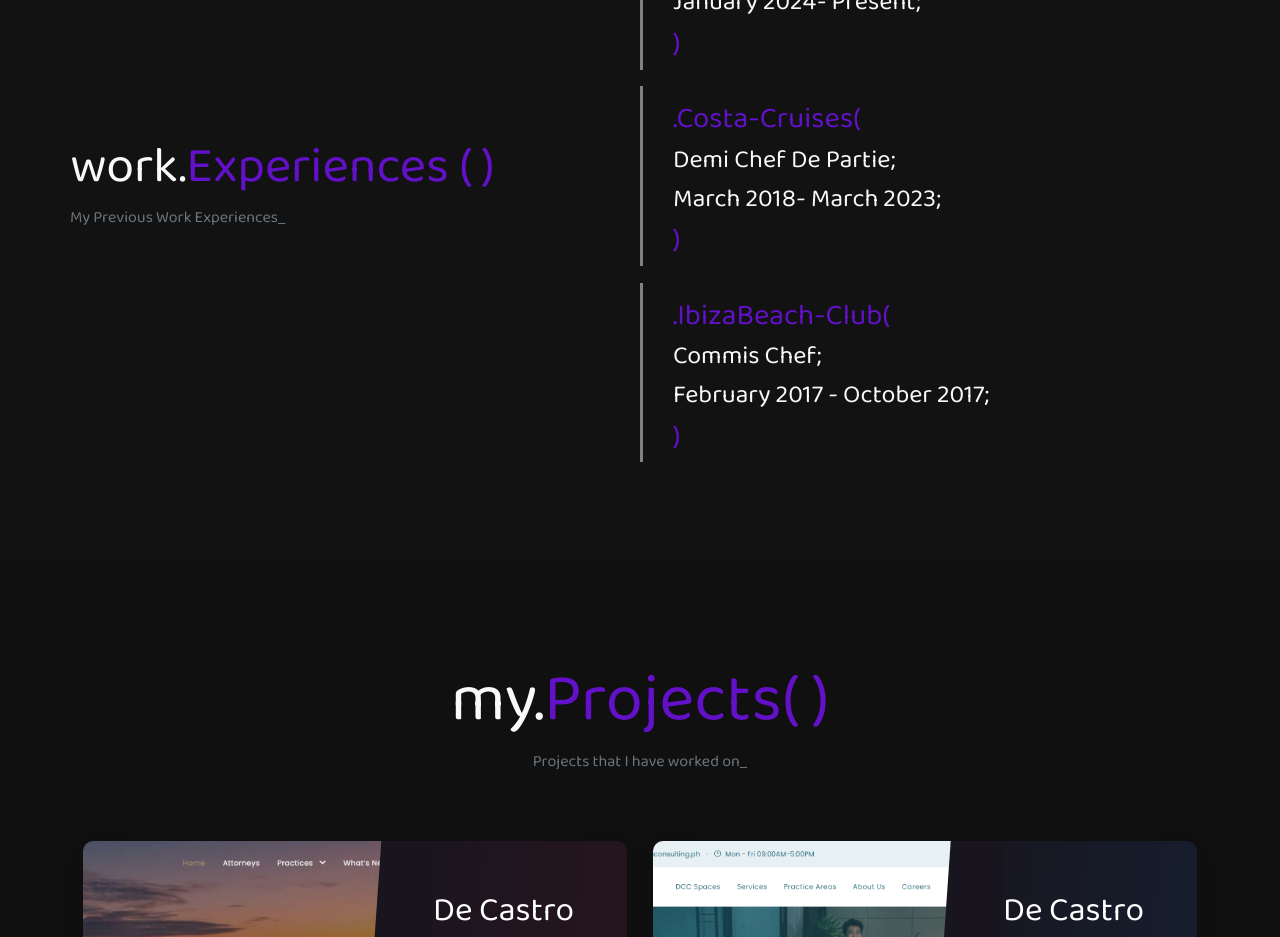
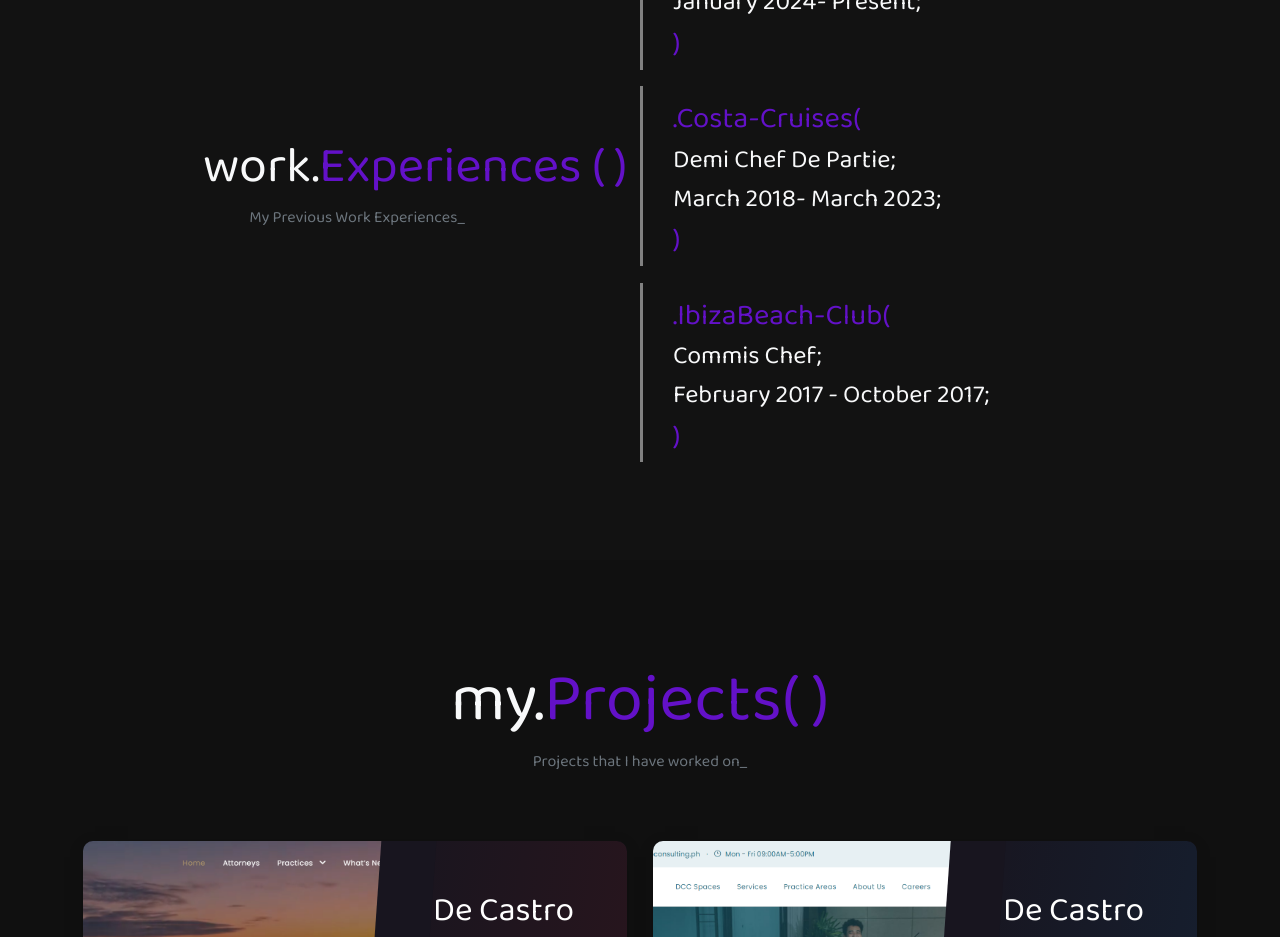
Before and after one commit to jammmeess/portfolio-jammmeess, a React (Create React App) app: page / in a window 1280 px wide. Shown: the part 1680-2617 px from the top of the page. Built offline with nearby package versions, Linux system fonts and the light colour scheme; a web font is replaced by a local one.

Commit message:
Minor Changes

```diff
--- a/src/components/Experience.jsx
+++ b/src/components/Experience.jsx
@@ -80,11 +80,14 @@ const Experience = () => {
             <h4 className="text-light">January 2024- Present;</h4>
             <h3 className="text-code">)</h3>
           </div>
-          <div className="col-lg-6 pt-5">
-            <h3 className="text-light display-5">
+          <div className="col-lg-6 pt-5 ">
+            <h3 className="text-light display-5 d-flex justify-content-end">
               work.<span className="text-code">Experiences ( )</span>
             </h3>
-            <p className="text-secondary"> My Previous Work Experiences_</p>
+            <p className="text-secondary d-flex justify-content-center ms-3">
+              {" "}
+              My Previous Work Experiences_
+            </p>
           </div>
           <div className="col-lg-6 mb-3 work-section">
             <h3 className="text-code">.Costa-Cruises( </h3>
```
